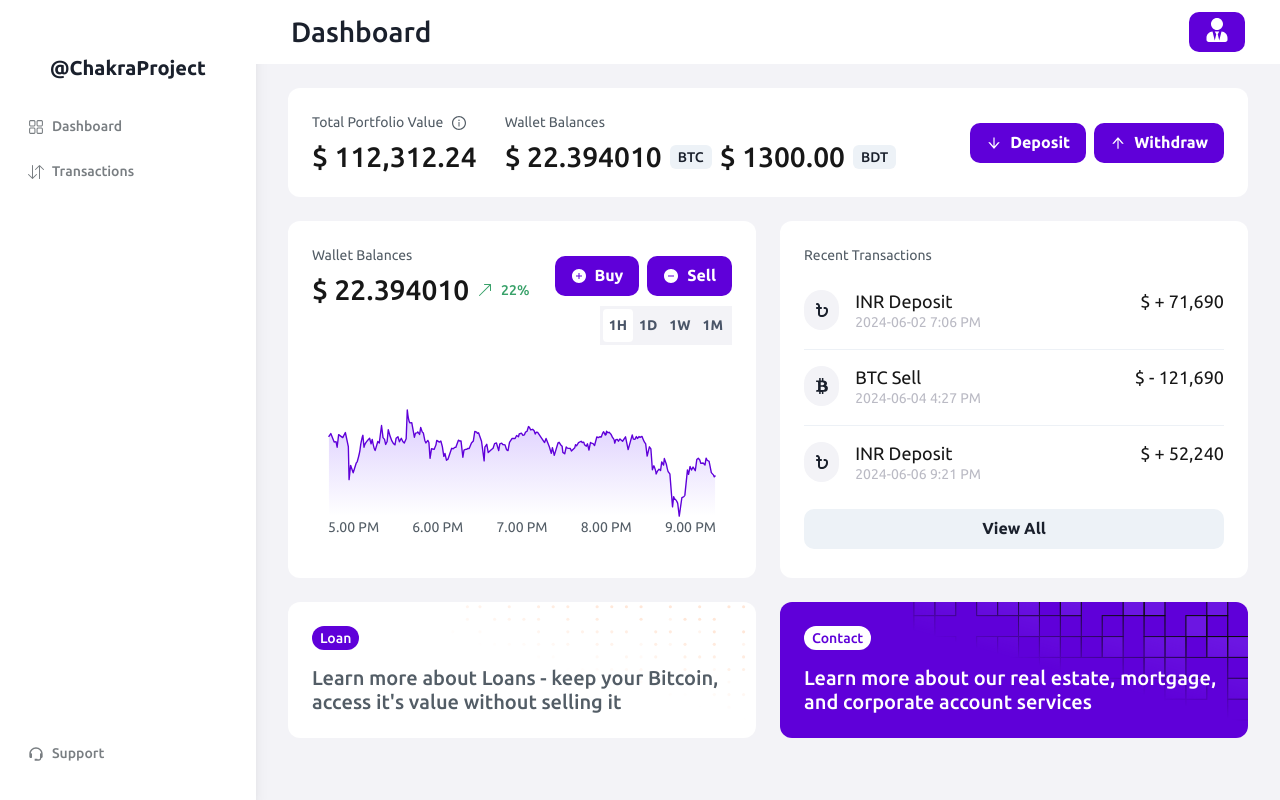
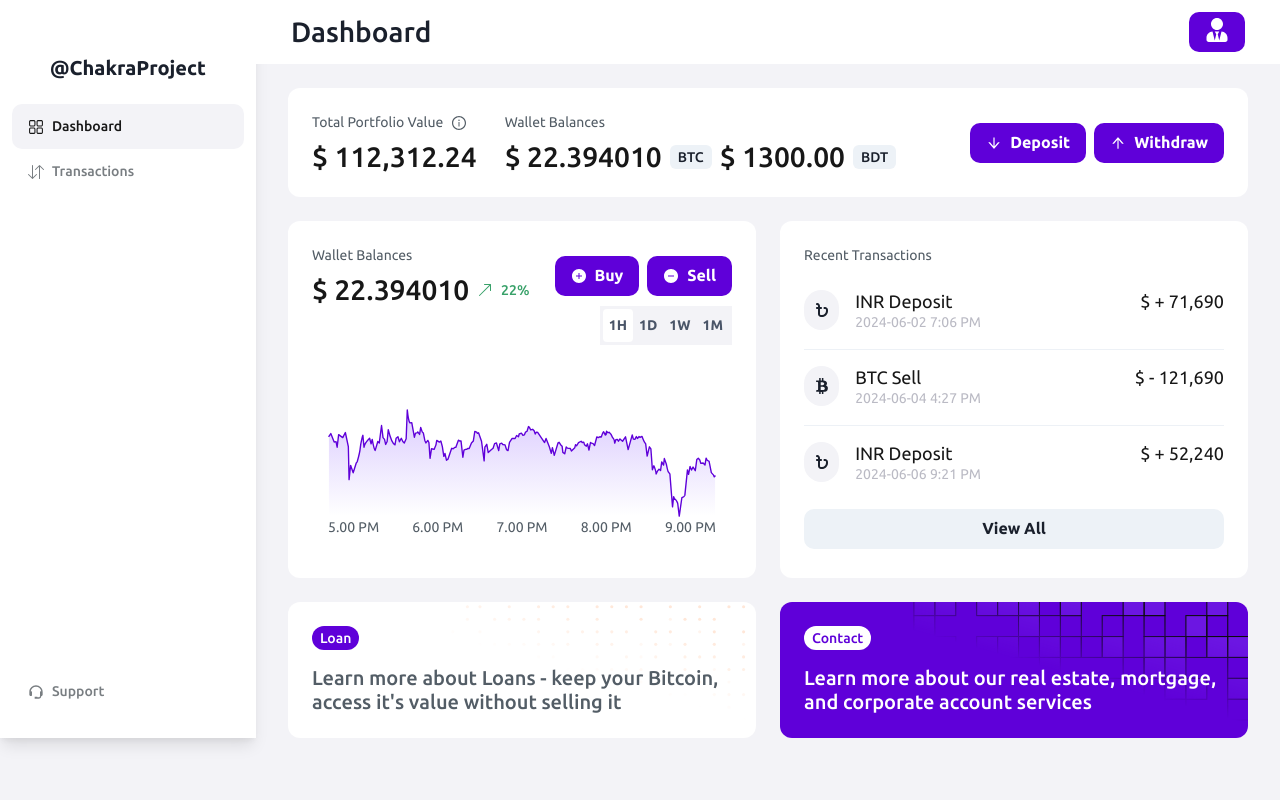
Before and after one commit to INTESARSHAWON/Crypto-Dashboard-using-React-Chakra-UI, a React (Vite) app: page / in a window 1280 px wide. Built offline with nearby package versions, Linux system fonts and the light colour scheme.

Commit message:
Active Link

```diff
--- a/src/components/Sidenav.jsx
+++ b/src/components/Sidenav.jsx
@@ -2,9 +2,17 @@ import { Box, Heading, HStack, Icon, Stack, Text } from "@chakra-ui/react"
 import { RxDashboard } from "react-icons/rx";
 import { BsArrowDownUp } from "react-icons/bs";
 import { BiSupport } from "react-icons/bi";
-import {Link} from "react-router-dom";
+import {Link, useLocation} from "react-router-dom";
 
 const Sidenav = () => {
+    const location = useLocation();
+    console.log(location);
+
+
+    const isActiveLink = (link) => {
+        return location.pathname == link;
+    }
+
     const navLinks = [
         {
             icon: RxDashboard,
@@ -25,14 +33,17 @@ const Sidenav = () => {
   }} w={{
     base: "full",
     lg: "16rem",
-  }} h="100vh" justify="space-between" bg="white">
+  }} h="full" justify="space-between" bg="white">
     <Box>
         <Heading textAlign="center" fontSize="20px" as="h1" pt="3.5rem">@ChakraProject</Heading>
         <Box mt="6" mx="3">
             {
                 navLinks.map((nav)=> (
                     <Link to={nav.link} key={nav.text}>
-                        <HStack py="3" px="4" color="#797E82" borderRadius="10px" _hover={{
+                        <HStack
+                        bg={isActiveLink(nav.link) ? "#F3F3F7" : "transparent"}
+                        color={isActiveLink(nav.link) ? "#171717" : "#797E82"}
+                        py="3" px="4" borderRadius="10px" _hover={{
                             bg:"#F3F3F7", color: "#171717"
                         }}>
                             <Icon as={nav.icon}/>
@@ -46,7 +57,10 @@ const Sidenav = () => {
 
     <Box mt="6" mx="3" mb="6">
         <Link to="/support">
-            <HStack py="3" px="4" color="#797E82" borderRadius="10px" _hover={{
+            <HStack py="3" px="4" borderRadius="10px"
+            bg={isActiveLink("/support") ? "#F3F3F7" : "transparent"}
+            color={isActiveLink("/support") ? "#171717" : "#797E82"}
+             _hover={{
                 bg:"#F3F3F7", color: "#171717"
             }}>
                 <Icon as={BiSupport}/>
```
